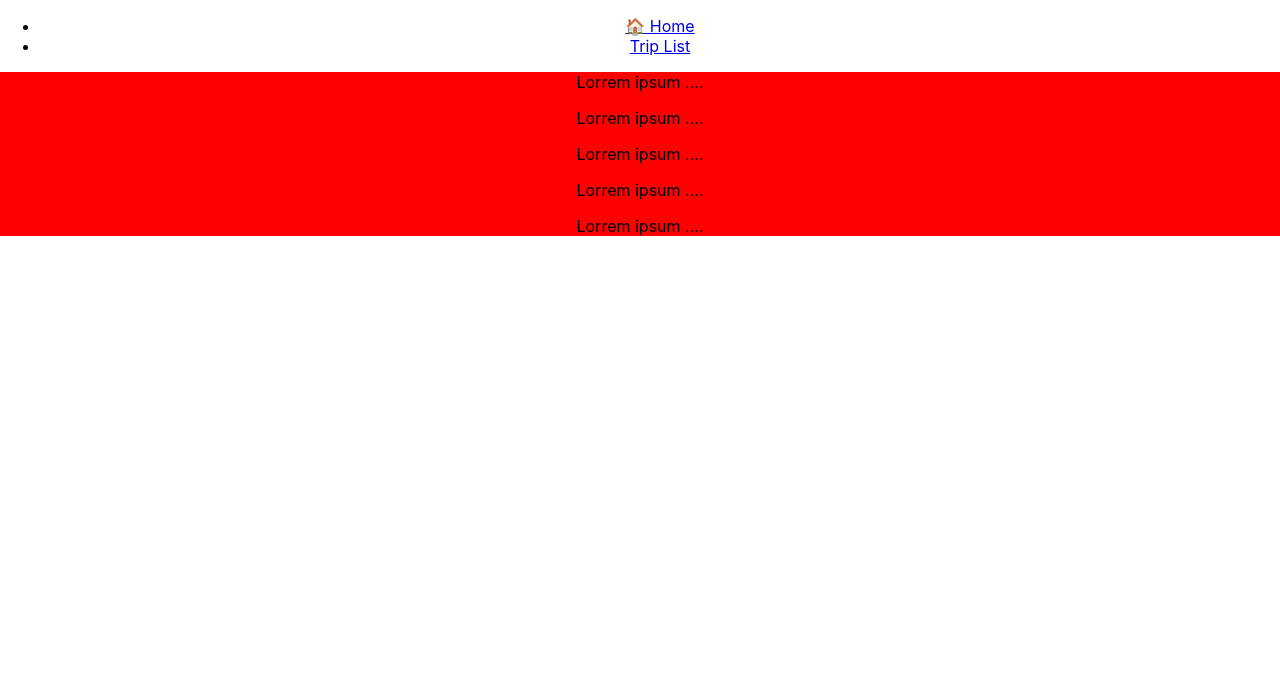
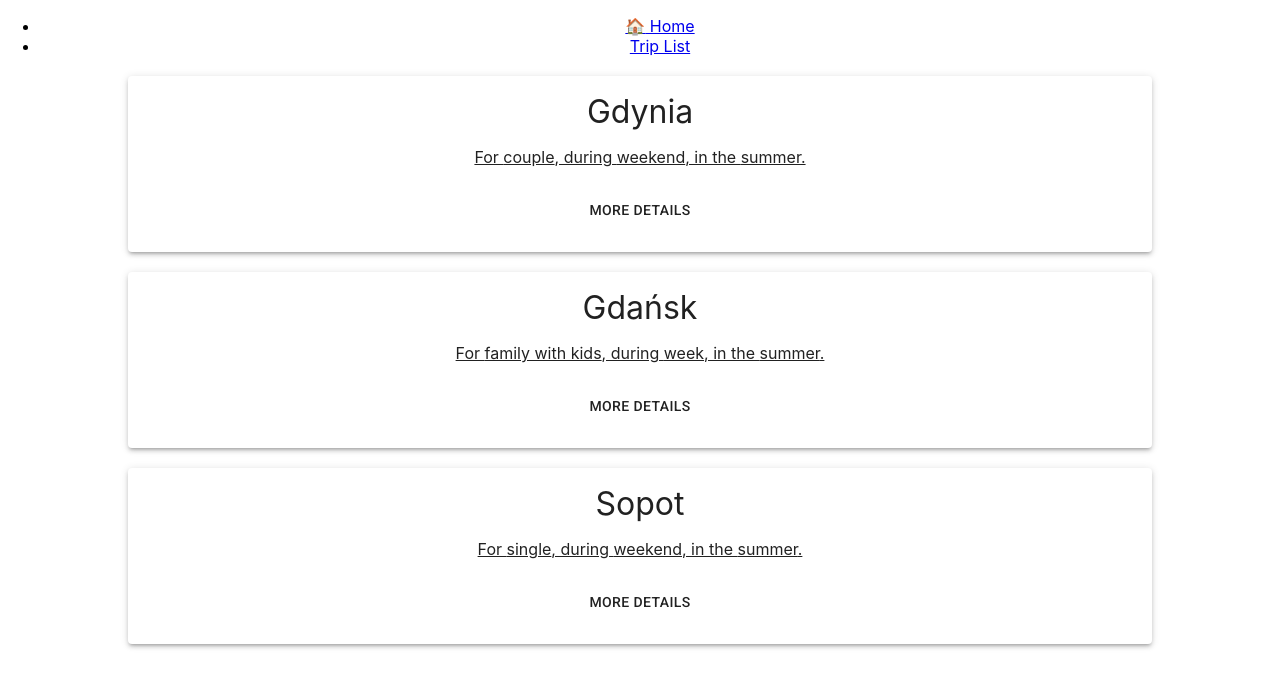
Before and after one commit to infoshareacademy/jfdz13-hex6-app, a React (Create React App) app in the folder hex6-app/: page /components/TripList in a window 1280 px wide. Shown: the top 688 px of the page. Built offline with nearby package versions, Linux system fonts and the light colour scheme.

Commit message:
starting creating TripList

```diff
--- a/hex6-app/package.json
+++ b/hex6-app/package.json
@@ -3,6 +3,7 @@
   "version": "0.1.0",
   "private": true,
   "dependencies": {
+    "@material-ui/core": "^4.9.4",
     "@testing-library/jest-dom": "^4.2.4",
     "@testing-library/react": "^9.4.0",
     "@testing-library/user-event": "^7.2.1",
--- a/hex6-app/public/index.html
+++ b/hex6-app/public/index.html
@@ -24,6 +24,7 @@
       work correctly both with client-side routing and a non-root public URL.
       Learn how to configure a non-root public URL by running `npm run build`.
     -->
+    <link rel="stylesheet" href="https://fonts.googleapis.com/css?family=Roboto:300,400,500,700&display=swap" />
     <title>React App</title>
   </head>
   <body>
--- a/hex6-app/src/App.js
+++ b/hex6-app/src/App.js
@@ -5,6 +5,7 @@ import SegmentExampleRaised from "./components/TripList/TripList.js"
 
 import { BrowserRouter, NavLink, Switch, Route} from "react-router-dom";
 
+import CenteredGrid from "./components/TripList/TripList"
 
 function App() {
   return (
@@ -21,7 +22,7 @@ function App() {
 
         <div className="container">
           <Switch>
-            <Route path="/components/TripList" component={SegmentExampleRaised} />
+            <Route path="/components/TripList" component={CenteredGrid} />
           </Switch>
         </div>
         </BrowserRouter>
--- /dev/null
+++ b/hex6-app/src/components/TripList/MoreDetailsButton.js
@@ -0,0 +1,64 @@
+import React from 'react';
+import Button from '@material-ui/core/Button';
+import Dialog from '@material-ui/core/Dialog';
+import DialogActions from '@material-ui/core/DialogActions';
+import DialogContent from '@material-ui/core/DialogContent';
+import DialogContentText from '@material-ui/core/DialogContentText';
+import DialogTitle from '@material-ui/core/DialogTitle';
+import MoreDetailsContent from './MoreDetailsContent'
+
+export default function ScrollDialog({tripListData}) {
+    const [open, setOpen] = React.useState(false);
+    const [scroll, setScroll] = React.useState('paper');
+
+    const handleClickOpen = scrollType => () => {
+      setOpen(true);
+      setScroll(scrollType);
+    };
+
+    const handleClose = () => {
+      setOpen(false);
+    };
+
+    const descriptionElementRef = React.useRef(null);
+    React.useEffect(() => {
+      if (open) {
+        const { current: descriptionElement } = descriptionElementRef;
+        if (descriptionElement !== null) {
+          descriptionElement.focus();
+        }
+      }
+    }, [open]);
+
+    return (
+      <div>
+        <Button onClick={handleClickOpen('paper')}>MORE DETAILS</Button>
+
+        <Dialog
+          open={open}
+          onClose={handleClose}
+          scroll={scroll}
+          aria-labelledby="scroll-dialog-title"
+          aria-describedby="scroll-dialog-description"
+        >
+          <DialogTitle id="scroll-dialog-title">{tripListData.name}</DialogTitle>
+          <DialogContent dividers={scroll === 'paper'}>
+            <DialogContentText
+              id="scroll-dialog-description"
+              ref={descriptionElementRef}
+              tabIndex={-1}
+            >
+              <MoreDetailsContent tripListData={tripListData}/>
+
+            </DialogContentText>
+          </DialogContent>
+          <DialogActions>
+            <Button onClick={handleClose} color="primary">
+              Cancel
+            </Button>
+
+          </DialogActions>
+        </Dialog>
+      </div>
+    );
+  }
--- /dev/null
+++ b/hex6-app/src/components/TripList/MoreDetailsContent.js
@@ -0,0 +1,14 @@
+import React from 'react';
+
+export default function MoreDetailsContent ({tripListData}) {
+    return (
+        <div>
+            <div>CITY: {tripListData.city}</div>
+            <div>FOR: {tripListData.numberOfPeople}</div>
+            <div>DURING: {tripListData.tripLengt}</div>
+            <div>IN: {tripListData.seasonTime}</div>
+            <div>FOR: {tripListData.price} PLN</div>
+            <div>{tripListData.description}</div>
+        </div>
+    );
+}
--- /dev/null
+++ b/hex6-app/src/components/TripList/ShortDescription.js
@@ -0,0 +1,11 @@
+import React from 'react';
+import style from './TripList.module.css';
+import Container from '@material-ui/core/Container';
+
+export default function ShortDescription ({tripListData})  {
+    return (
+      <Container maxWidth="sm" className={style.shortDescriptionContainer}>
+          <div>For {tripListData.numberOfPeople}, during {tripListData.tripLength}, in the {tripListData.seasonTime}.</div>
+      </Container>
+    )
+  }
--- a/hex6-app/src/components/TripList/TripList.js
+++ b/hex6-app/src/components/TripList/TripList.js
@@ -1,17 +1,27 @@
 import React from 'react';
 import style from './TripList.module.css';
+import tripListData from './TripListData.js'
 
+import Container from '@material-ui/core/Container';
+import Paper from '@material-ui/core/Paper';
 
-const SegmentExampleRaised = () => {
+import ScrollDialog from './MoreDetailsButton';
+import ShortDescription from './ShortDescription'
+
+export default function CenteredGrid() {
   return (
-    <div className={style.segmentExampleRaised }>
-      <p>Lorrem ipsum ....</p>
-      <p>Lorrem ipsum ....</p>
-      <p>Lorrem ipsum ....</p>
-      <p>Lorrem ipsum ....</p>
-      <p>Lorrem ipsum ....</p>
-    </div>
-  )
-};
-
-export default SegmentExampleRaised
+    <>
+      {tripListData.map(item => (
+        <Paper elevation={3} className={style.paper} key={item.id}>
+          <Container maxWidth="sm" className={style.cityNameContainer}>
+            <div>{item.city} </div>
+          </Container>
+          <Container maxWidth="sm" className={style.descriptionContainer}>
+            <ShortDescription tripListData={item}/>
+          </Container>
+          <ScrollDialog className={style.moreDetailsButton} tripListData={item}/>
+        </Paper>
+      ))}
+    </>
+  );
+}
--- a/hex6-app/src/components/TripList/TripList.module.css
+++ b/hex6-app/src/components/TripList/TripList.module.css
@@ -1,3 +1,16 @@
-.segmentExampleRaised {
-    background-color: red;
+.paper {
+    height: 22vh;
+    width: 80%;
+    margin: 20px auto;
 }
+
+.cityNameContainer {
+    font-size: 2rem;
+    padding: 16px ;
+}
+
+.shortDescriptionContainer {
+    font-size: 1rem;
+    padding: 0 0 25px 0;
+    text-decoration: underline;
+}
--- /dev/null
+++ b/hex6-app/src/components/TripList/TripListData.js
@@ -0,0 +1,34 @@
+const tripListData = [
+    {
+        id: 1,
+        name: 'Weekend trip to Gdynia',
+        city: 'Gdynia',
+        numberOfPeople: 'couple',
+        seasonTime: 'summer',
+        tripLength: 'weekend',
+        price: 1000,
+        description: 'It’s simple to visit Gdynia in weekend. Start in Gdynia, tour one or two museums, and walk along the Gdynia cliffs. See Gdynia’s iconic sight on Kamienna Góra, head onto one of Gdynia’s famous boat restaurants and after it stroll along Gdynia’s seafront promenade. This romantic trip is dedicated for couples who like slow sightseeing and visit famouse food places.',
+    },
+    {
+        id: 2,
+        name: 'Familly trip to Gdańsk',
+        city: 'Gdańsk',
+        numberOfPeople: 'family with kids',
+        seasonTime: 'summer',
+        tripLength: 'week',
+        price: 5000,
+        description: 'The historic centre of the city is a beautiful place to start your exploration and spend some time exploring the waterfront along the Motlawa River. Visit Museum of the Second World War,  European Solidarity Center. Spend an afternoon at the seaside. Spend some time with kids in Loopy’s World Family Recreation Centre, take ropes course or go to Experiment Center.',
+    },
+    {
+        id: 3,
+        name: 'Weekend bike trip to Sopot',
+        city: 'Sopot',
+        numberOfPeople: 'single',
+        seasonTime: 'summer',
+        tripLength: 'weekend',
+        price: 800,
+        description: 'So you want to explore by bike? See city center, Sopot pier, beach and much more using only the strength of your leg.',
+    }
+];
+
+export default tripListData;
```
Also changed, not shown: 1 other file (tests, documents, lock files or other folders).
